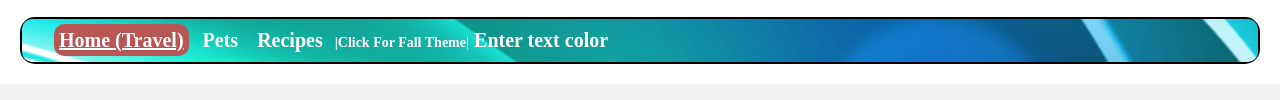
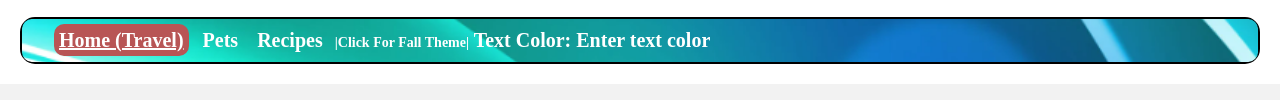
Before and after one commit to Anthony7506/first_site, a plain HTML site: page index.html in a window 1280 px wide. Shown: the part 179-279 px from the top of the page. Drawn offline with Linux system fonts and the light colour scheme; a web font is replaced by a local one.

Commit message:
Update index.html

```diff
--- a/index.html
+++ b/index.html
@@ -26,6 +26,7 @@
                 <a href="pets.html">Pets</a>
                 <a href="recipes.html">Recipes</a>
                 <button id="colorButton">|Click For Fall Theme|</button>
+                <label for="inputColor">Text Color:</label>
                 <input type="text" id="inputColor" placeholder="Enter text color">
             </div>
 
```
